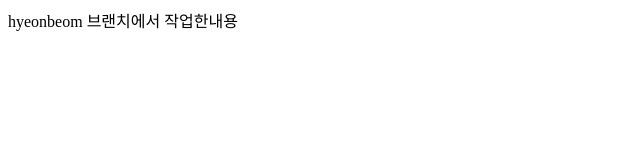
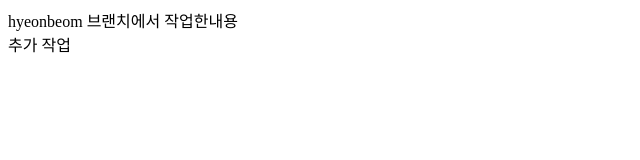
Before and after one commit to ssong91DEV/react-project, a React (Create React App) app in the folder react-cra-project/: page / in a window 1280 px wide. Shown: the top 160 px of the page, without its empty margins (0-640 px from the left). Built offline with nearby package versions, Linux system fonts and the light colour scheme.

Commit message:
현범 추가작업

```diff
--- a/react-cra-project/src/App.js
+++ b/react-cra-project/src/App.js
@@ -2,6 +2,7 @@ function App() {
   return (
     <div className="App">
       <div>hyeonbeom 브랜치에서 작업한내용</div>
+      <div>추가 작업</div>
     </div>
   );
 }
```
